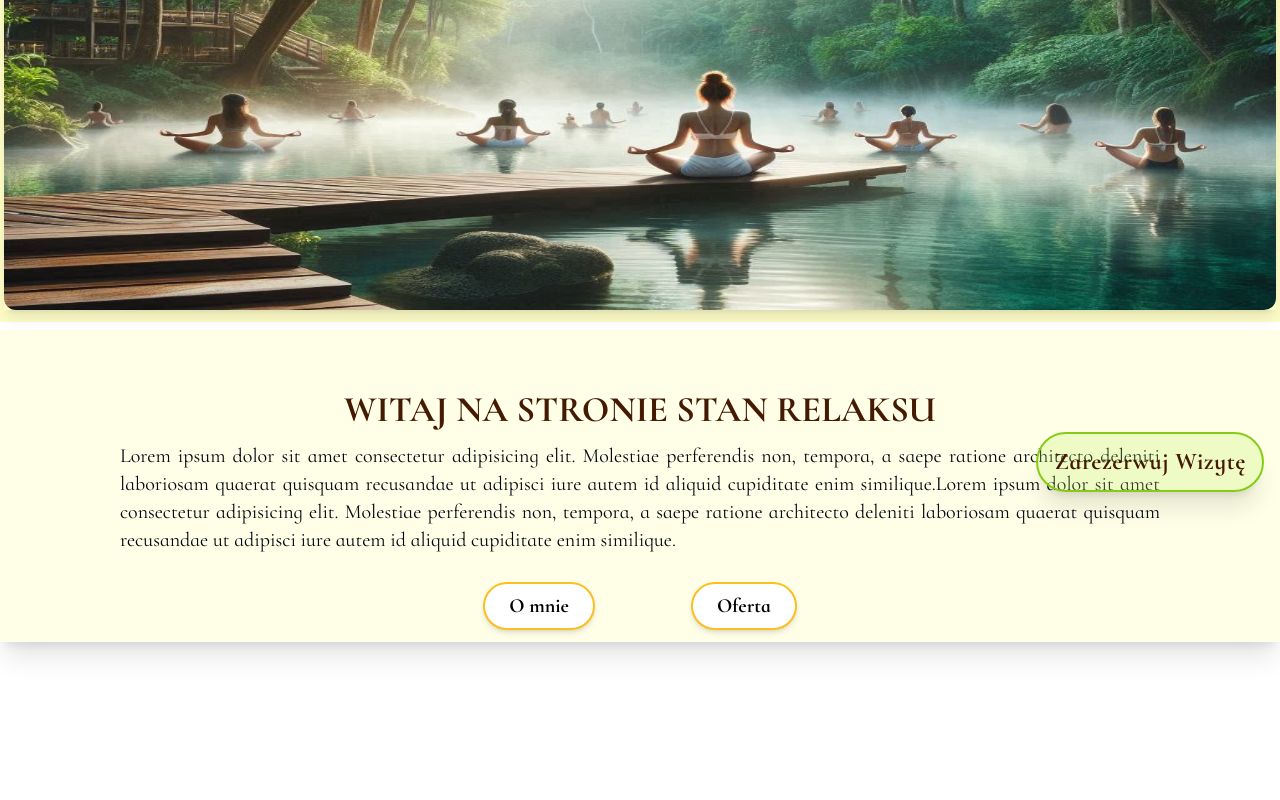
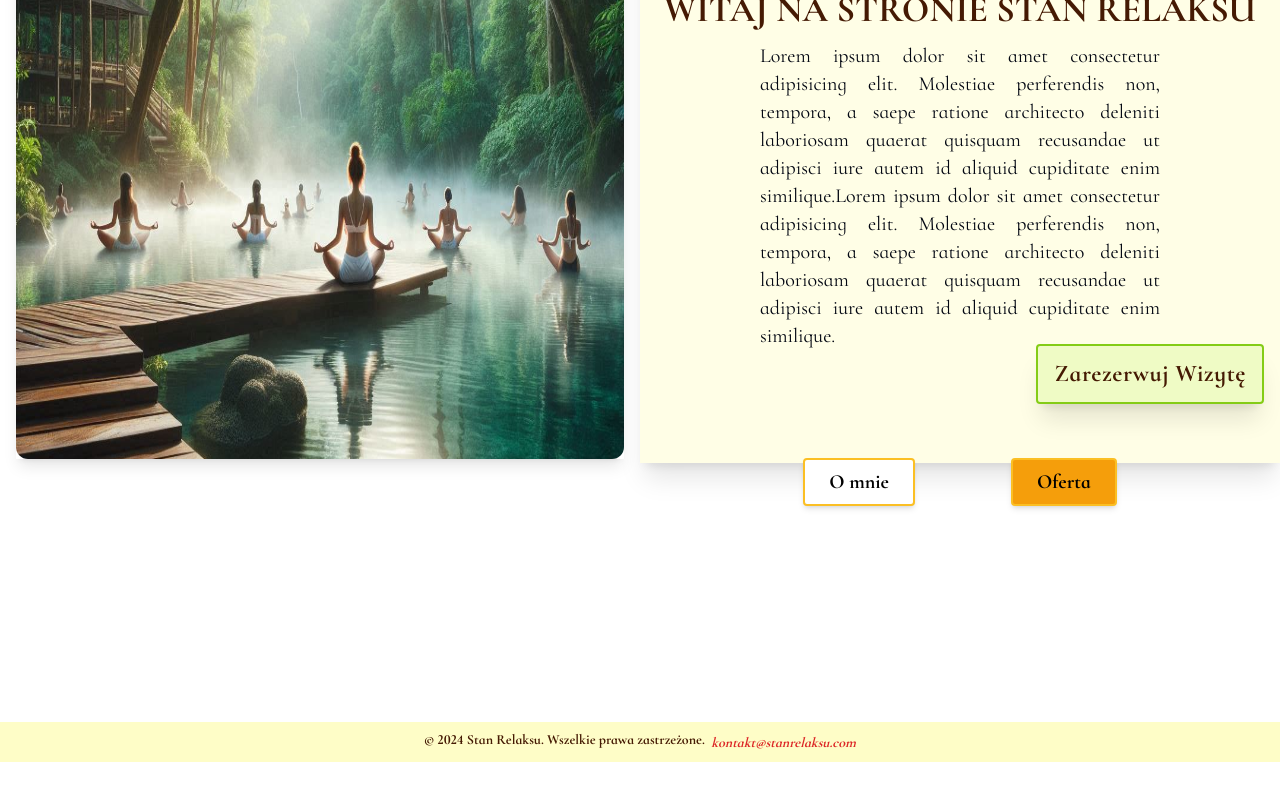
Before and after one commit to PiotrRegulski/stan-relaksu, a Next.js app: page / in a window 1280 px wide. Shown: the part 300-1100 px from the top of the page. After the commit the page ends 1062 px from the top, so only its background shows below. Built offline with nearby package versions, Linux system fonts and the light colour scheme.

Commit message:
improving appearance

```diff
--- a/src/app/layout.tsx
+++ b/src/app/layout.tsx
@@ -2,6 +2,7 @@ import type { Metadata } from "next";
 import { Inter } from "next/font/google";
 import "./globals.css";
 import MainHeader from "@/components/layout/MainHeader";
+import MainFooter from '@/components/layout/MainFooter'
 import { CormorantInfant } from "@/components/fonts";
 // const inter = Inter({ subsets: ["latin"] });
 
@@ -20,6 +21,7 @@ export default function RootLayout({
       <body className={`${CormorantInfant.className} antialiased `}>
         <MainHeader />
         {children}
+        <MainFooter/>
       </body>
     </html>
   );
--- a/src/app/page.tsx
+++ b/src/app/page.tsx
@@ -4,15 +4,16 @@ import { lato } from "@/components/fonts";
 
 export default function Home() {
   return (
-    <main className="flex min-h-screen flex-col ">
-
-
-      <section className="flex flex-col sm:my-2 bg-primary/45 shadow-xl  border-1 border-gray-300 ">
+    <main className=" grid grid-cols-1 sm:grid-cols-2 h-screen">
+        <div className=" mt-2 sm:px-4 px-1 sm:py-3 pb-4  sm:h-2/3 ">
+        <HomepageImage />
+      </div>
+      <section className="flex flex-col sm:my-2 bg-primary/45 shadow-xl  border-1 border-gray-300 sm:h-2/3">
         <div className={`${lato.className}flex justify-center`}>
-          <h1 className=" sm: mt-12 md:text-4xl text-xl text-center font-bold uppercase py-3 text-amber-950">
+          <h1 className=" sm:mt-12 md:text-4xl text-xl text-center font-bold uppercase py-3 text-amber-950">
             Witaj na stronie Stan Relaksu
           </h1>
-          <p className="md:text-xl md:text-justify text-center px-6 font-light md:mx-24 mx-2  text-gray-950 ">
+          <p className="md:text-xl md:text-justify text-center px-6 font-light md:mx-24 mx-2  text-gray-950 sm:text-2xl">
             Lorem ipsum dolor sit amet consectetur adipisicing elit. Molestiae
             perferendis non, tempora, a saepe ratione architecto deleniti
             laboriosam quaerat quisquam recusandae ut adipisci iure autem id
@@ -23,21 +24,22 @@ export default function Home() {
             similique.
           </p>
         </div>
-        <div className="flex justify-center gap-12 sm:gap-24 py-3 mt-4 ">
+        <div className="flex justify-center gap-12 sm:gap-24 py-3 mt-24 ">
           <Link
             href={"/"}
-            className=" hover:shadow-xl shadow-md text-xl  border-2 rounded-full border-amber-400 bg-white hover:bg-amber-400 px-6 py-2 font-bold  text-amber-70 hover:text-white"
+            className=" hover:shadow-xl shadow-md text-xl  border-2 rounded border-amber-400 bg-white hover:bg-amber-400 px-6 py-2 font-bold  text-amber-70 hover:text-white focus:outline-none focus:shadow-outline"
           >
             O mnie
           </Link>
           <Link
             href={"/"}
-            className=" hover:shadow-xl shadow-md text-xl  border-2 rounded-full border-amber-400 bg-white hover:bg-amber-400 px-6 py-2 font-bold  text-amber-70 hover:text-white"
+            className=" hover:shadow-xl shadow-md text-xl  border-2 rounded border-amber-400 bg-amber-500 hover:bg-amber-400 px-6 py-2 font-bold  text-amber-70 hover:text-white focus:outline-none focus:shadow-outline"
           >
             Oferta
           </Link>
         </div>
       </section>
+
     </main>
   );
 }
--- a/src/components/homepage/HomepageImage.tsx
+++ b/src/components/homepage/HomepageImage.tsx
@@ -1,19 +1,18 @@
-import React from 'react';
-import Image from 'next/image';
+import React from "react";
+import Image from "next/image";
 const HomepageImage = () => {
-    return (
-        <div className=' relative w-full h-96 shadow-lg my-2'>
-            <Image
+  return (
+    <div className=" relative w-full h-full shadow-lg my-2">
+      <Image
         src="/mainImage.png"
         fill
         className="rounded-xl"
         alt="Screenshots of the dashboard project showing desktop version"
         priority={true}
-        object-fit= "contein"
+        object-fit="contein"
       />
     </div>
-
-    );
+  );
 };
 
 export default HomepageImage;
--- /dev/null
+++ b/src/components/layout/MainFooter.jsx
@@ -0,0 +1,26 @@
+import React from 'react';
+import Link from 'next/link';
+const MainFooter = () => {
+    return (
+        <footer className="bg-primary text-center p-2 w-full">
+      <div className=" mx-auto flex justify-center flex-wrap">
+        <p className="text-secondary text-sm font-semibold">© 2024 Stan Relaksu.  Wszelkie prawa zastrzeżone. </p>
+        <address>
+          <a href="mailto:contact@pathpicstales.com" className="text-red-600 hover:text-red-800 transition duration-300 text-sm font-semibold">
+          &nbsp; kontakt@stanrelaksu.com
+          </a>
+        </address>
+        {/* <div className="flex justify-center mt-2">
+          <Link href="/privacy-policy" className='"text-blue-600 hover:text-blue-800 transition duration-300 mx-2"'>
+           Polityka prywatności
+          </Link>
+          <Link href="/terms" className="text-blue-600 hover:text-blue-800 transition duration-300 mx-2">
+            Regulamin
+          </Link>
+        </div> */}
+      </div>
+    </footer>
+    );
+};
+
+export default MainFooter;
--- a/src/components/layout/MainHeader.tsx
+++ b/src/components/layout/MainHeader.tsx
@@ -21,8 +21,8 @@ const MainHeader = () => {
               <HamburgerIcon />
             </button>
           </div>
-          <div className="fixed bottom-2  right-4">
-            <button className=" shadow-xl border-2 border-lime-500 bg-lime-300 bg-opacity-25 hover:bg-lime-500 hover:bg-opacity-45 text-amber-950 mt-1 px-4 py-3 rounded-full font-bold sm:text-2xl tracking-wide">
+          <div className="fixed bottom-24  right-4">
+            <button className=" shadow-xl border-2 border-lime-500 bg-lime-300 bg-opacity-25 hover:bg-lime-500 hover:bg-opacity-45 text-amber-950 mt-1 px-4 py-3 rounded font-bold sm:text-2xl tracking-wide focus:outline-none focus:shadow-outline transition duration-700 ease-in-out">
               Zarezerwuj Wizytę
             </button>
           </div>
@@ -100,9 +100,7 @@ const MainHeader = () => {
             </ul>
           </nav>
         </div>
-        <div>
-          <HomepageImage />
-        </div>
+
       </header>
     </div>
   );
--- a/src/components/layout/WelcomCard.tsx
+++ b/src/components/layout/WelcomCard.tsx
@@ -28,10 +28,10 @@ const WelcomCard = () => {
         </div>
 
         <div>
-          <button className="flex items-center justify-center text-sm gap-4 text-black bg-white rounded-full px-4 py-3">
+          <button className="flex items-center justify-center text-sm gap-4 text-black bg-amber-500 rounded-full px-4 py-3 focus:outline-none focus:shadow-outline">
             O mnie
           </button>
-          <button className="flex items-center justify-center text-sm gap-4 text-black bg-white rounded-full px-4 py-3">
+          <button className="flex items-center justify-center text-sm gap-4 text-black bg-white rounded-full px-4 py-3 focus:outline-none focus:shadow-outline">
             Oferta
           </button>
         </div>
--- a/tailwind.config.ts
+++ b/tailwind.config.ts
@@ -10,6 +10,7 @@ const config: Config = {
     extend: {
       colors: {
         primary: "rgb(254 253 199)",
+        secondary:"rgb(69 26 3)",
       },
     },
   },
```
